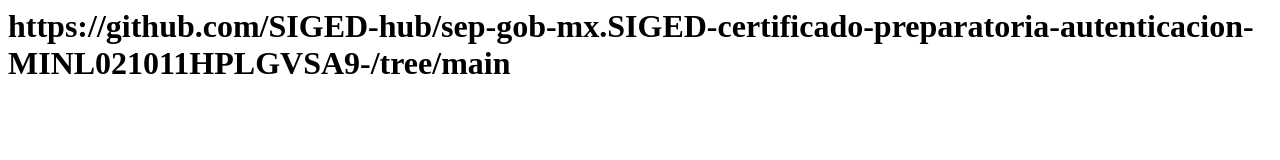
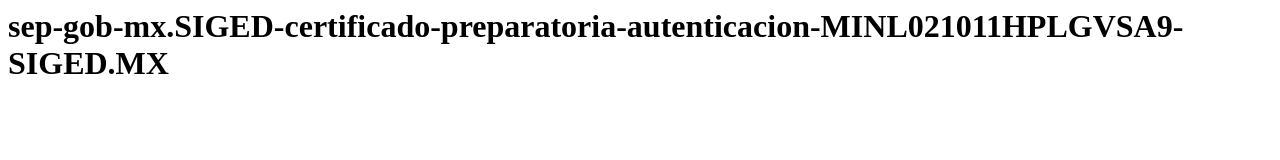
Before and after one commit to SIGED-hub/sep-gob-mx.SIGED-certificado-preparatoria-autenticacion-MINL021011HPLGVSA9-, a plain HTML site: page index.html in a window 1280 px wide. Drawn offline with Linux system fonts and the light colour scheme.

Commit message:
Update index.html

```diff
--- a/index.html
+++ b/index.html
@@ -1 +1,3 @@
-<h1>https://github.com/SIGED-hub/sep-gob-mx.SIGED-certificado-preparatoria-autenticacion-MINL021011HPLGVSA9-/tree/main</h1>
+<h1>sep-gob-mx.SIGED-certificado-preparatoria-autenticacion-MINL021011HPLGVSA9-
+SIGED.MX
+</h1>
```
